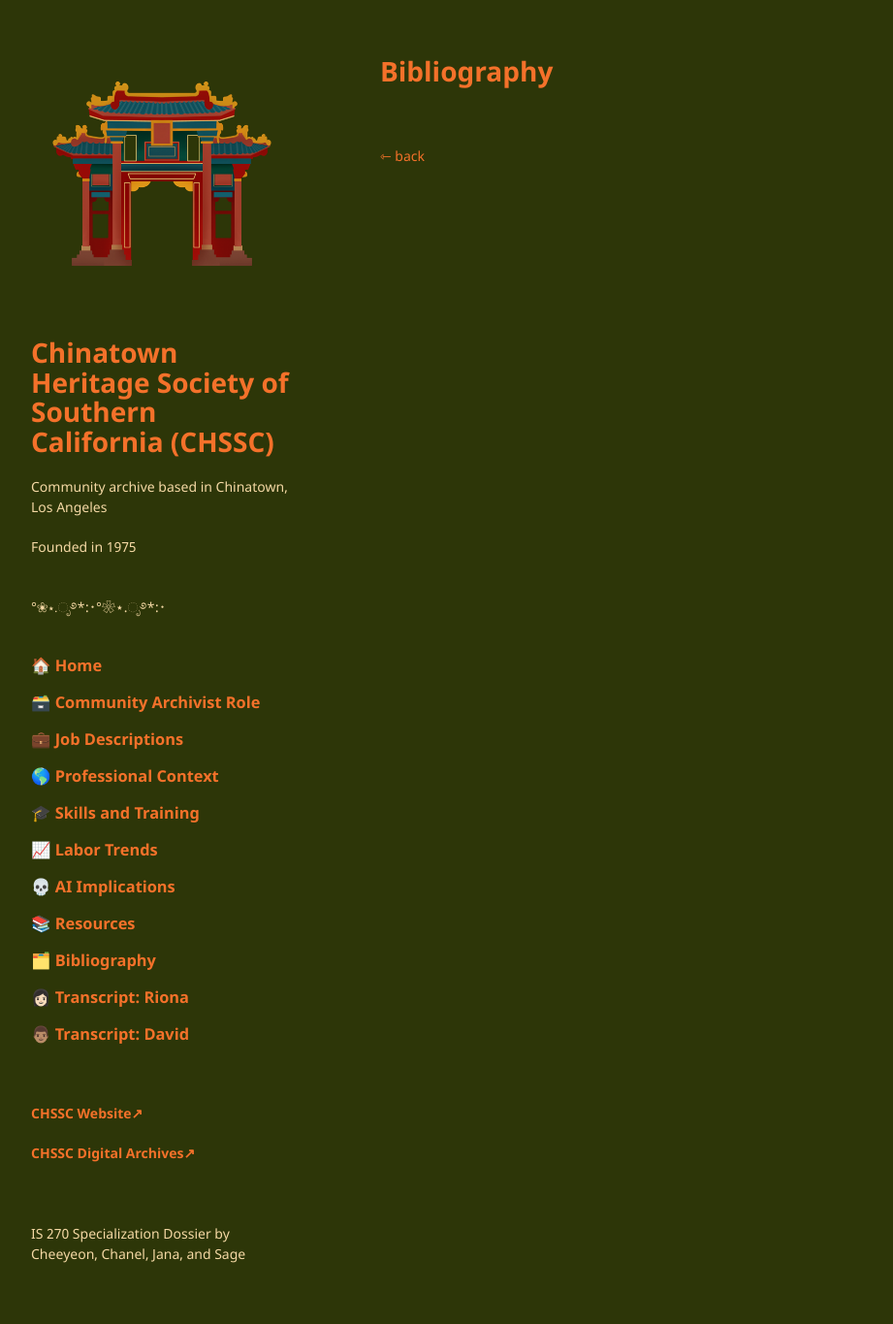
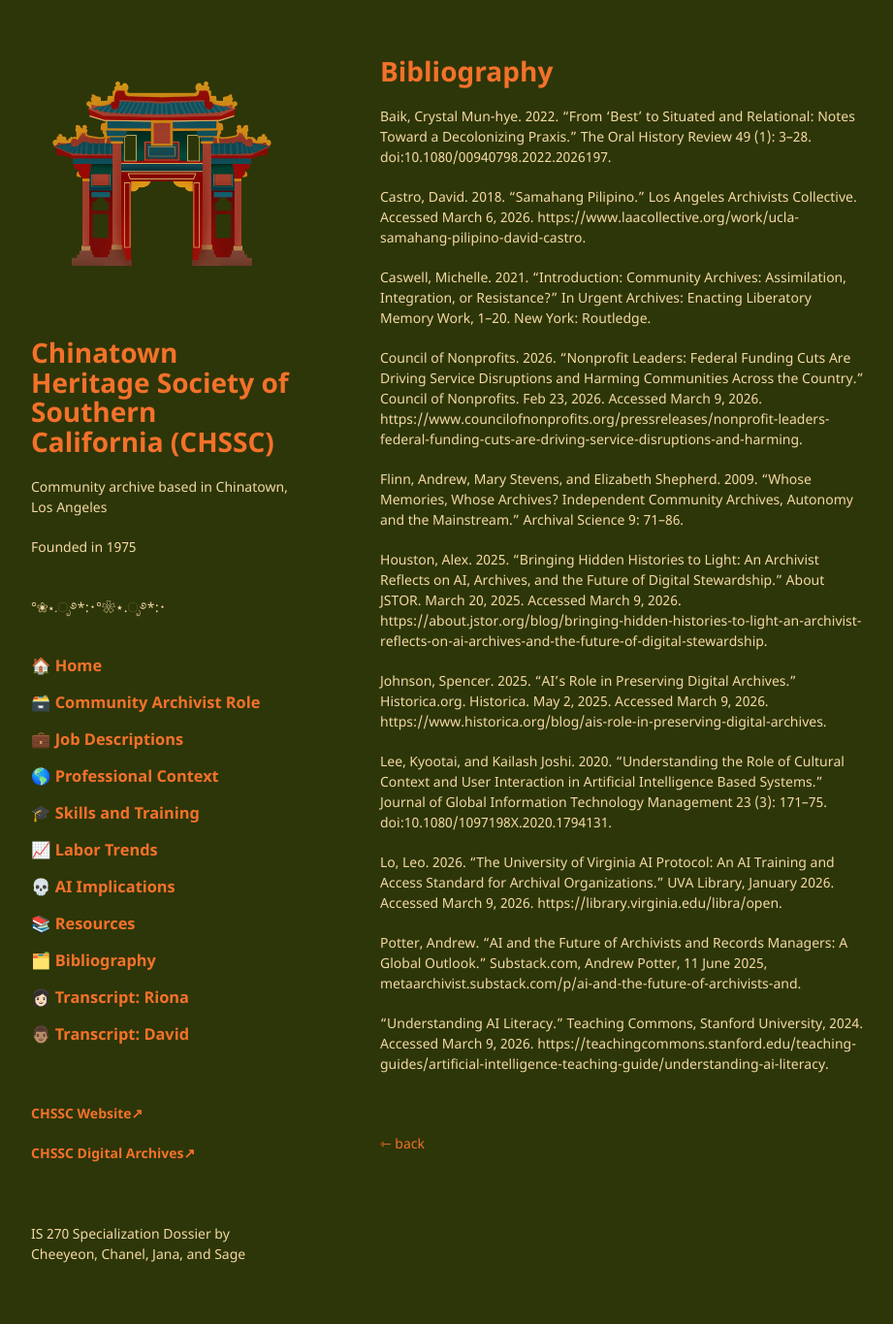
Before and after one commit to chaanelly/IS270-CHSSC, a Jekyll site: the page built from pages/bibliography.md, in a window 1280 px wide. Shown: the whole page at 97% size, without its empty margins (178-1099 px from the left). Built offline with Jekyll 4.4.1, drawn with Linux system fonts in a browser that asks for light colours; our own code applies the rules of GitHub Pages for plain Markdown files.

Commit message:
Update bibliography.md

```diff
--- a/pages/bibliography.md
+++ b/pages/bibliography.md
@@ -1,5 +1,26 @@
 # Bibliography
 
+Baik, Crystal Mun-hye. 2022. “From ‘Best’ to Situated and Relational: Notes Toward a Decolonizing Praxis.” The Oral History Review 49 (1): 3–28. doi:10.1080/00940798.2022.2026197.
+
+Castro, David. 2018. "Samahang Pilipino." Los Angeles Archivists Collective. Accessed March 6, 2026. https://www.laacollective.org/work/ucla-samahang-pilipino-david-castro.
+
+Caswell, Michelle. 2021. "Introduction: Community Archives: Assimilation, Integration, or Resistance?" In Urgent Archives: Enacting Liberatory Memory Work, 1–20. New York: Routledge.
+
+Council of Nonprofits. 2026. "Nonprofit Leaders: Federal Funding Cuts Are Driving Service Disruptions and Harming Communities Across the Country." Council of Nonprofits. Feb 23, 2026. Accessed March 9, 2026. https://www.councilofnonprofits.org/pressreleases/nonprofit-leaders-federal-funding-cuts-are-driving-service-disruptions-and-harming.
+
+Flinn, Andrew, Mary Stevens, and Elizabeth Shepherd. 2009. "Whose Memories, Whose Archives? Independent Community Archives, Autonomy and the Mainstream." Archival Science 9: 71–86.
+
+Houston, Alex. 2025. “Bringing Hidden Histories to Light: An Archivist Reflects on AI, Archives, and the Future of Digital Stewardship.” About JSTOR. March 20, 2025. Accessed March 9, 2026. https://about.jstor.org/blog/bringing-hidden-histories-to-light-an-archivist-reflects-on-ai-archives-and-the-future-of-digital-stewardship.
+
+Johnson, Spencer. 2025. “AI’s Role in Preserving Digital Archives.” Historica.org. Historica. May 2, 2025. Accessed March 9, 2026. https://www.historica.org/blog/ais-role-in-preserving-digital-archives.
+
+Lee, Kyootai, and Kailash Joshi. 2020. “Understanding the Role of Cultural Context and User Interaction in Artificial Intelligence Based Systems.” Journal of Global Information Technology Management 23 (3): 171–75. doi:10.1080/1097198X.2020.1794131.
+
+Lo, Leo. 2026.  “The University of Virginia AI Protocol: An AI Training and Access Standard for Archival Organizations.” UVA Library, January 2026. Accessed March 9, 2026. https://library.virginia.edu/libra/open.
+
+Potter, Andrew. “AI and the Future of Archivists and Records Managers: A Global Outlook.” Substack.com, Andrew Potter, 11 June 2025, metaarchivist.substack.com/p/ai-and-the-future-of-archivists-and.
+
+“Understanding AI Literacy.” Teaching Commons, Stanford University, 2024. Accessed March 9, 2026. https://teachingcommons.stanford.edu/teaching-guides/artificial-intelligence-teaching-guide/understanding-ai-literacy.
 
 <br>
 
```
